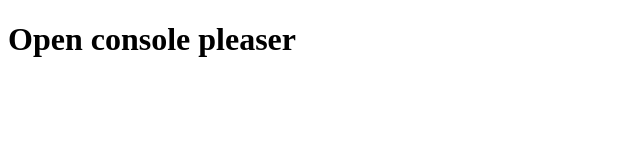
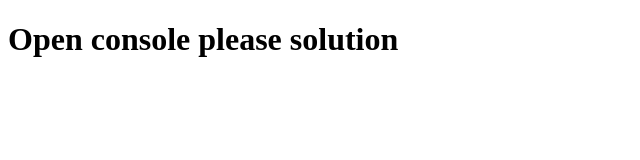
Before and after one commit to briandaduval/module4-solution, a plain HTML site: page easier/index.html in a window 1280 px wide. Shown: the whole page, without its empty margins (0-640 px from the left). Drawn offline with Linux system fonts and the light colour scheme.

Commit message:
instructions modified

```diff
--- a/easier/index.html
+++ b/easier/index.html
@@ -2,12 +2,12 @@
 <html>
 <head>
   <meta charset="utf-8">
-  <title>Module 4 Solution Starter</title>
+  <title>Module 4 Solution easier</title>
   <script src="SpeakHello.js"></script>
   <script src="SpeakGoodBye.js"></script>
   <script src="script.js"></script>
 </head>
 <body>
-  <h1>Open console pleaser</h1>
+  <h1>Open console please solution</h1>
 </body>
 </html>
```
